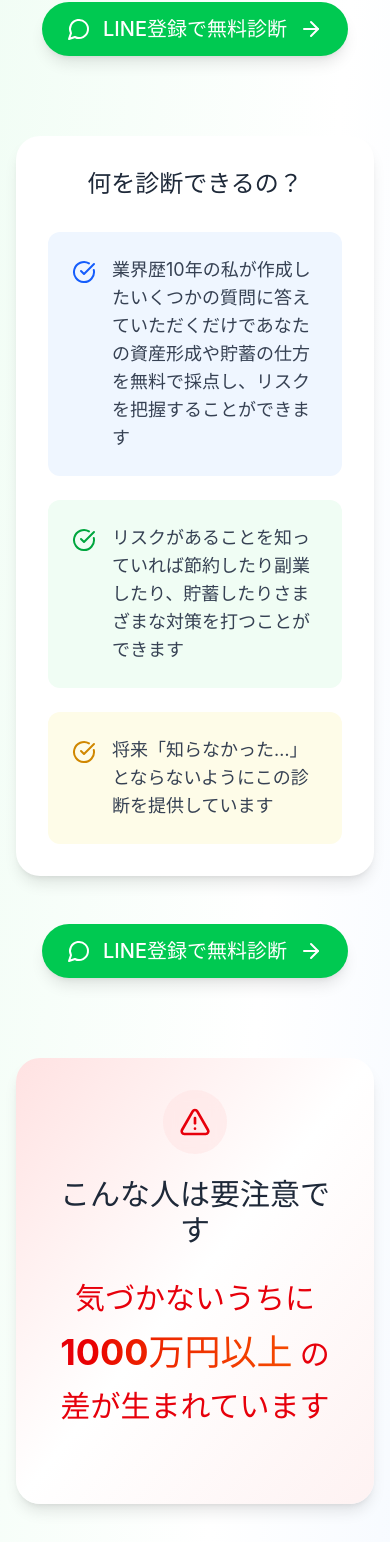
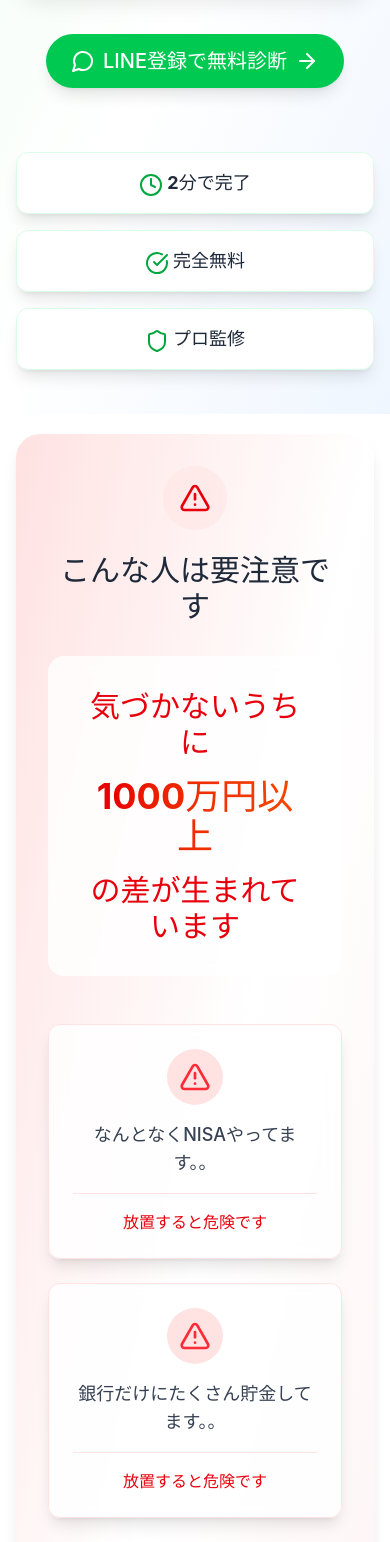
Before and after one commit to marky808/hige-LP, a React (Vite) app: page /hige-lp in a window 390 px wide. Shown: the part 430-1972 px from the top of the page. Built offline with nearby package versions, Linux system fonts and the light colour scheme.

Commit message:
higelp design and responsive complete

```diff
--- a/src/pages/HigeLp.jsx
+++ b/src/pages/HigeLp.jsx
@@ -1,18 +1,20 @@
 import React, { useState, useEffect } from "react";
 import {
     TrendingUp,
+    Shield,
+    Clock,
+    CheckCircle,
     ArrowRight,
     MessageCircle,
-    CheckCircle,
+    HelpCircle,
     AlertTriangle,
     FileText,
-    HelpCircle,
 } from "lucide-react";
 
 const LineButton = ({ className = "", size = "normal" }) => (
     <button
         className={`
-      flex items-center justify-center space-x-3
+      flex items-center justify-center space-x-2
       ${size === "large" ? "px-8 py-4 !text-xl" : "px-6 py-3 text-base"}
       !bg-green-500 hover:bg-green-600
       text-white font-bold !rounded-full
@@ -37,23 +39,42 @@ const HigeLp = () => {
         setIsVisible(true);
     }, []);
 
+    const features = [
+        { icon: <Clock />, title: "2分で完了" },
+        { icon: <CheckCircle />, title: "完全無料" },
+        { icon: <Shield />, title: "プロ監修" },
+    ];
+
+    const benefits = [
+        { title: "パーソナルリスク診断", icon: <TrendingUp /> },
+        { title: "パーソナルタイプ診断", icon: <CheckCircle /> },
+        { title: "資産形成ガイド", icon: <Shield /> },
+    ];
+
+    const warningPoints = [
+        "なんとなくNISAやってます。。",
+        "銀行だけにたくさん貯金してます。。",
+        "保険入ってるけどどんなんだかわかりません。。",
+    ];
+
     const faqs = [
         {
-            question: "本当に無料ですか？課金とかないですか？",
-            answer: "はい、一切ありません",
+            q: "本当に無料ですか？課金とかないですか？",
+            a: "はい、一切ありません。",
         },
         {
-            question: "リスクがあった場合どうしたらいいですか？",
-            answer: "特典でお渡しするガイドをぜひ参考にしてください。必要であれば個別の説明会にもお申し込みください",
+            q: "リスクがあった場合どうしたらいいですか？",
+            a: "特典でお渡しするガイドをぜひ参考にしてください。必要であれば個別の説明会にもお申し込みください。",
         },
         {
-            question: "確実に診断の通りになるということですか？",
-            answer: "経験に基づき監修しておりますので近しい結果が出る方がほとんどですが、確実性を保証、約束するものではありません",
+            q: "確実に診断の通りになるということですか？",
+            a: "経験に基づき監修しておりますので近しい結果が出る方がほとんどですが、確実性を保証、約束するものではありません。",
         },
     ];
 
     return (
-        <div className="relative min-h-screen bg-gradient-to-br from-green-50 via-white to-blue-50">
+        <div className="min-h-screen relative">
+            <div className="fixed inset-0 bg-gradient-to-br from-green-50 via-white to-blue-50 -z-10"></div>
             <header className="fixed top-0 w-full bg-white shadow-md z-50">
                 <div className="container mx-auto px-4 py-4">
                     <div className="flex items-center justify-between">
@@ -61,7 +82,7 @@ const HigeLp = () => {
                             <div className="w-10 h-10 bg-gray-800 rounded-full flex items-center justify-center">
                                 <TrendingUp className="w-6 h-6 text-white" />
                             </div>
-                            <h1 className="text-xl font-bold text-gray-800">
+                            <h1 className="!text-xl font-bold text-gray-800">
                                 ヒゲさんの資産形成
                             </h1>
                         </div>
@@ -70,18 +91,27 @@ const HigeLp = () => {
                 </div>
             </header>
 
-            <main className="container mx-auto px-4 pt-24 pb-16">
-                <section className="max-w-4xl mx-auto mb-20">
-                    <div className="bg-gradient-to-br from-blue-50 via-white to-green-50 rounded-3xl shadow-xl p-8 md:p-12">
-                        <div className="text-center space-y-6">
-                            <div className="inline-block bg-gradient-to-r from-green-600 to-blue-600 rounded-lg p-1">
+            <main>
+                <section className="relative pt-28 pb-16 px-4">
+                    <div className="container mx-auto max-w-4xl">
+                        <div
+                            className={`transition-all duration-1000 transform ${
+                                isVisible
+                                    ? "translate-y-0 opacity-100"
+                                    : "translate-y-10 opacity-0"
+                            }`}
+                        >
+                            <div className="bg-gradient-to-br from-blue-50 via-white to-green-50 rounded-3xl shadow-xl p-8 md:p-12 mb-12">
+                                <div className="space-y-6 text-center">
+                                    <div className="inline-block bg-gradient-to-r from-green-600 to-blue-600 rounded-lg p-1 mb-6">
                                         <div className="bg-white rounded-md px-4 py-1">
                                             <span className="text-transparent bg-clip-text bg-gradient-to-r from-green-600 to-blue-600 font-bold">
                                                 たった2分で分かる
                                             </span>
                                         </div>
                                     </div>
-                            <h2 className="text-4xl sm:text-5xl md:text-6xl font-extrabold">
+
+                                    <h2 className="!text-5xl md:text-6xl font-extrabold mb-6">
                                         <span className="text-transparent bg-clip-text bg-gradient-to-r from-green-600 to-blue-600">
                                             パーソナル
                                         </span>
@@ -90,119 +120,90 @@ const HigeLp = () => {
                                             リスク診断
                                         </span>
                                     </h2>
-                            <p className="text-xl md:text-3xl text-gray-600 font-medium max-w-2xl mx-auto">
+
+                                    <p className="!text-xl md:text-3xl text-gray-600 font-medium max-w-2xl mx-auto">
                                         あなたの
                                         <span className="text-green-600 font-bold">
                                             資産形成のリスク
                                         </span>
-                                、
-                                <br className="md:hidden" />
+                                        、<br />
                                         今すぐ診断します
                                     </p>
                                 </div>
                             </div>
-                    <div className="text-center mt-12">
+
+                            <div className="text-center mb-16">
                                 <LineButton size="large" className="mx-auto" />
                             </div>
-                </section>
 
-                <section className="max-w-4xl mx-auto mb-20">
-                    <div className="bg-white rounded-3xl shadow-lg p-8 md:p-12">
-                        <div className="max-w-3xl mx-auto">
-                            <h3 className="text-2xl md:text-3xl font-bold text-center mb-8 text-gray-800">
-                                何を診断できるの？
-                            </h3>
-                            <div className="space-y-6">
-                                <div className="flex items-start space-x-4 p-6 bg-blue-50 rounded-xl">
-                                    <CheckCircle className="w-6 h-6 text-blue-600 flex-shrink-0 mt-1" />
-                                    <p className="text-gray-700 text-lg">
-                                        業界歴10年の私が作成したいくつかの質問に答えていただくだけであなたの資産形成や貯蓄の仕方を無料で採点し、リスクを把握することができます
+                            <div className="grid md:grid-cols-1 gap-4 md:gap-6 mb-16">
+                                {features.map((feature, index) => (
+                                    <div
+                                        key={index}
+                                        className="bg-white rounded-xl p-4 shadow-lg border border-green-100"
+                                    >
+                                        <p className="text-lg font-bold text-gray-800 flex items-center justify-center">
+                                            <span className="w-5 h-5 mr-2 text-green-600">
+                                                {feature.icon}
+                                            </span>
+                                            {feature.title}
                                         </p>
                                     </div>
-                                <div className="flex items-start space-x-4 p-6 bg-green-50 rounded-xl">
-                                    <CheckCircle className="w-6 h-6 text-green-600 flex-shrink-0 mt-1" />
-                                    <p className="text-gray-700 text-lg">
-                                        リスクがあることを知っていれば節約したり副業したり、貯蓄したりさまざまな対策を打つことができます
-                                    </p>
+                                ))}
                             </div>
-                                <div className="flex items-start space-x-4 p-6 bg-yellow-50 rounded-xl">
-                                    <CheckCircle className="w-6 h-6 text-yellow-600 flex-shrink-0 mt-1" />
-                                    <p className="text-gray-700 text-lg">
-                                        将来「知らなかった…」とならないようにこの診断を提供しています
-                                    </p>
-                                </div>
-                            </div>
-                        </div>
-                    </div>
-                    <div className="text-center mt-12">
-                        <LineButton size="large" className="mx-auto" />
-                    </div>
-                </section>
 
-                <section className="max-w-4xl mx-auto mb-20">
-                    <div className="bg-gradient-to-br from-red-100 via-white to-red-50 rounded-3xl shadow-lg p-8 md:p-12">
+                            <div className="bg-gradient-to-br from-red-100 via-white to-red-50 rounded-3xl shadow-lg p-8 mb-16">
+                                <div className="relative">
                                     <div className="text-center mb-12">
                                         <div className="inline-block bg-red-100/50 backdrop-blur p-4 rounded-full mb-4">
                                             <AlertTriangle className="w-8 h-8 text-red-600" />
                                         </div>
-                            <h3 className="text-3xl md:text-4xl font-bold text-gray-800 mb-8">
+                                        <h3 className="!text-3xl md:text-4xl font-bold text-gray-800 mb-8">
                                             こんな人は要注意です
                                         </h3>
-                            <p className="text-3xl md:text-4xl text-red-600 font-bold">
-                                気づかないうちに <br />
-                                <span className="text-4xl md:text-5xl inline-block my-4 bg-gradient-to-r from-red-600 to-orange-600 text-transparent bg-clip-text">
+                                        <div className="bg-white/80 backdrop-blur rounded-2xl p-8 max-w-4xl mx-auto">
+                                            <p className="!text-3xl md:text-4xl text-red-600 font-bold">
+                                                気づかないうちに
+                                                <br />
+                                                <span className="!text-4xl md:text-5xl inline-block my-4 bg-gradient-to-r from-red-600 to-orange-600 text-transparent bg-clip-text">
                                                     1000万円以上
-                                </span>{" "}
+                                                </span>
+                                                <br />
                                                 の差が生まれています
                                             </p>
                                         </div>
                                     </div>
-                </section>
 
-                <section className="max-w-4xl mx-auto mb-20">
-                    <div className="bg-white rounded-3xl shadow-lg p-8 md:p-12">
-                        <div className="text-center mb-12">
-                            <div className="inline-block bg-green-100 text-green-600 px-6 py-2 rounded-full text-sm font-semibold mb-4">
-                                <MessageCircle className="w-5 h-5 inline-block mr-2" />
-                                LINE登録特典
+                                    <div className="grid md:grid-cols-1 gap-6">
+                                        {warningPoints.map((point, index) => (
+                                            <div
+                                                key={index}
+                                                className="bg-white/80 backdrop-blur rounded-xl p-6 shadow-lg border border-red-100 transform hover:-translate-y-1 transition-transform"
+                                            >
+                                                <div className="w-14 h-14 bg-red-100 rounded-full flex items-center justify-center mx-auto mb-4">
+                                                    <AlertTriangle className="w-8 h-8 text-red-500" />
                                                 </div>
-                            <h3 className="text-3xl md:text-4xl font-bold text-gray-800 mb-4">
-                                今すぐ受け取れる
-                                <br />
-                                <span className="text-transparent bg-clip-text bg-gradient-to-r from-green-600 to-blue-600">
-                                    3つの無料特典
-                                </span>
-                            </h3>
-                            <p className="text-xl text-gray-600">
-                                LINE登録後、すぐにご利用いただけます
+                                                <p className="text-gray-700 !text-lg md:text-xl text-center font-medium">
+                                                    {point}
+                                                </p>
+                                                <div className="mt-4 pt-4 border-t border-red-100">
+                                                    <p className="text-red-600 !text-base md:text-lg text-center font-bold">
+                                                        放置すると危険です
                                                     </p>
                                                 </div>
-
-                        <div className="grid md:grid-cols-3 gap-8">
-                            {[
-                                "パーソナルリスク診断",
-                                "パーソナルタイプ診断",
-                                "E-BOOK",
-                            ].map((title, index) => (
-                                <div
-                                    key={index}
-                                    className="bg-gradient-to-br from-green-50 to-blue-50 rounded-2xl p-6 shadow-lg transform hover:-translate-y-1 transition-all"
-                                >
-                                    <div className="w-16 h-16 bg-white rounded-full flex items-center justify-center mx-auto mb-4 shadow-md">
-                                        {index === 0 ? (
-                                            <TrendingUp className="w-8 h-8 text-green-600" />
-                                        ) : index === 1 ? (
-                                            <CheckCircle className="w-8 h-8 text-green-600" />
-                                        ) : (
-                                            <FileText className="w-8 h-8 text-green-600" />
-                                        )}
-                                    </div>
-                                    <h4 className="text-xl font-bold text-gray-800 text-center mb-4">
-                                        {title}
-                                    </h4>
                                             </div>
                                         ))}
                                     </div>
+
+                                    <div className="mt-12 text-center">
+                                        <div className="inline-block bg-white/90 backdrop-blur rounded-xl p-6 shadow-lg border border-red-100">
+                                            <p className="!text-xl md:text-2xl text-red-600 font-bold flex items-center">
+                                                <AlertTriangle className="w-8 h-8 mr-3" />
+                                                お金を無駄にしているかもしれません！
+                                            </p>
+                                        </div>
+                                    </div>
+
                                     <div className="text-center mt-12">
                                         <LineButton
                                             size="large"
@@ -210,14 +211,104 @@ const HigeLp = () => {
                                         />
                                     </div>
                                 </div>
-                </section>
+                            </div>
 
-                <section className="max-w-4xl mx-auto mb-20">
-                    <div className="bg-white rounded-3xl shadow-lg p-8 md:p-12">
+                            {/* Benefits Section */}
+                            <div className="bg-white rounded-3xl shadow-lg p-8 mb-16">
                                 <div className="text-center mb-12">
-                            <h3 className="text-3xl md:text-4xl font-bold text-gray-800 mb-4">
+                                    <div className="inline-block bg-green-100 text-green-600 px-6 py-2 rounded-full text-sm font-semibold mb-4">
+                                        <MessageCircle className="w-5 h-5 inline-block mr-2" />
+                                        LINE登録特典
+                                    </div>
+                                    <h3 className="!text-3xl md:text-4xl font-bold text-gray-800 mb-4">
+                                        今すぐ受け取れる
+                                        <br />
+                                        <span className="text-transparent bg-clip-text bg-gradient-to-r from-green-600 to-blue-600">
+                                            3つの無料特典
+                                        </span>
+                                    </h3>
+                                    <p className="!text-xl text-gray-600">
+                                        LINE登録後、すぐにご利用いただけます
+                                    </p>
+                                </div>
+
+                                <div className="grid md:grid-cols-1 gap-8">
+                                    <div className="bg-gradient-to-br from-green-50 to-blue-50 rounded-2xl p-6 shadow-lg transform hover:-translate-y-1 transition-all">
+                                        <div className="w-16 h-16 bg-white rounded-full flex items-center justify-center mx-auto mb-4 shadow-md">
+                                            <TrendingUp className="w-8 h-8 text-green-600" />
+                                        </div>
+                                        <h4 className="text-xl font-bold text-gray-800 text-center mb-4">
+                                            パーソナルリスク診断
+                                        </h4>
+                                        <p className="text-gray-600 text-center mb-4">
+                                            現在のあなたの潜在的なリスクを診断できます
+                                        </p>
+                                        <div className="bg-white/80 rounded-lg p-3 text-center">
+                                            <p className="text-green-600 font-bold">
+                                                診断人数1000人突破！
+                                            </p>
+                                        </div>
+                                    </div>
+
+                                    <div className="bg-gradient-to-br from-green-50 to-blue-50 rounded-2xl p-6 shadow-lg transform hover:-translate-y-1 transition-all">
+                                        <div className="w-16 h-16 bg-white rounded-full flex items-center justify-center mx-auto mb-4 shadow-md">
+                                            <CheckCircle className="w-8 h-8 text-green-600" />
+                                        </div>
+                                        <h4 className="text-xl font-bold text-gray-800 text-center mb-4">
+                                            パーソナルタイプ診断
+                                        </h4>
+                                        <p className="text-gray-600 text-center mb-4">
+                                            あなたに最も適した資産形成を知ることができます
+                                        </p>
+                                        <div className="bg-white/80 rounded-lg p-3 text-center">
+                                            <p className="text-green-600 font-bold">
+                                                失敗しない資産形成をサポート
+                                            </p>
+                                        </div>
+                                    </div>
+
+                                    <div className="bg-gradient-to-br from-green-50 to-blue-50 rounded-2xl p-6 shadow-lg transform hover:-translate-y-1 transition-all">
+                                        <div className="w-16 h-16 bg-white rounded-full flex items-center justify-center mx-auto mb-4 shadow-md">
+                                            <FileText className="w-8 h-8 text-green-600" />
+                                        </div>
+                                        <h4 className="text-xl font-bold text-gray-800 text-center mb-4">
+                                            E-BOOK
+                                        </h4>
+                                        <p className="text-gray-600 text-center mb-4">
+                                            徹底解説
+                                            <br />
+                                            令和の最新版資産形成攻略ガイド
+                                        </p>
+                                        <div className="bg-white/80 rounded-lg p-3 text-center">
+                                            <p className="text-green-600 font-bold">
+                                                今なら無料でダウンロード可能！
+                                            </p>
+                                        </div>
+                                    </div>
+                                </div>
+
+                                <div className="text-center mt-12">
+                                    <div className="inline-block bg-green-50 rounded-lg p-4 mb-8">
+                                        <p className="text-lg text-green-800 font-bold">
+                                            <span className="text-2xl">¥0</span>
+                                            で全ての特典を受け取れます
+                                        </p>
+                                    </div>
+                                    <div>
+                                        <LineButton
+                                            size="large"
+                                            className="mx-auto transform hover:scale-110"
+                                        />
+                                    </div>
+                                </div>
+                            </div>
+
+                            <div className="bg-white rounded-3xl shadow-lg p-8 mb-16">
+                                <div className="text-center mb-8">
+                                    <h3 className="text-2xl font-bold text-gray-800">
                                         よくある質問
                                     </h3>
+                                </div>
                                 <div className="space-y-6">
                                     {faqs.map((faq, index) => (
                                         <div
@@ -227,23 +318,27 @@ const HigeLp = () => {
                                             <div className="flex items-start mb-3">
                                                 <HelpCircle className="w-6 h-6 text-green-600 mr-3 flex-shrink-0" />
                                                 <p className="font-bold text-gray-800">
-                                                {faq.question}
+                                                    {faq.q}
                                                 </p>
                                             </div>
                                             <p className="text-gray-600 ml-9">
-                                            {faq.answer}
+                                                {faq.a}
                                             </p>
                                         </div>
                                     ))}
                                 </div>
+                                <div className="text-center mt-8">
+                                    <LineButton
+                                        size="large"
+                                        className="mx-auto"
+                                    />
                                 </div>
-                        <div className="text-center mt-12">
-                            <LineButton size="large" className="mx-auto" />
+                            </div>
                         </div>
                     </div>
                 </section>
             </main>
-
+            {/* Footer */}
             <footer className="bg-gray-800 text-white py-8">
                 <div className="container mx-auto px-4 text-center">
                     <div className="flex items-center justify-center mb-4">
```
Lines whose indentation alone changed are shown as unchanged.
